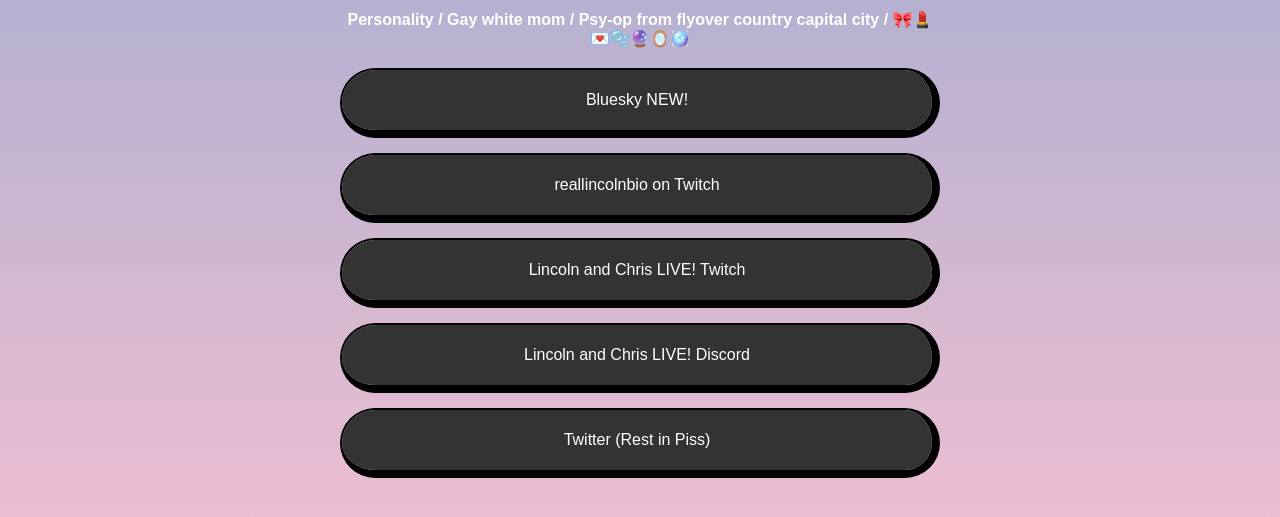
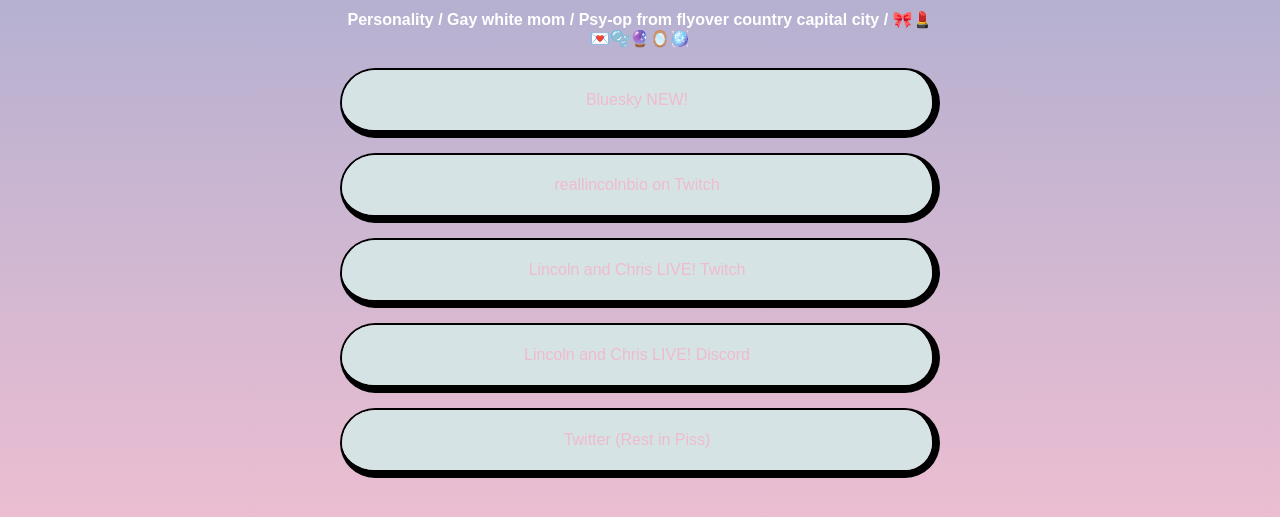
Before and after one commit to reallincolnbio/brieplay, a plain HTML site: page index.html in a window 1280 px wide. Shown: the part 233-750 px from the top of the page. Drawn offline with Linux system fonts and the light colour scheme.

Commit message:
Update styles.css

```diff
--- a/styles.css
+++ b/styles.css
@@ -57,9 +57,9 @@
   flex-direction: column;
   align-items: center;
   padding: 20px 10px; /* Increased padding for taller boxes */
-  background-color: #333;
+  background-color: #d5e3e4;
   text-decoration: none;
-  color: #fff;
+  color: #f0bacf;
   line-height: 1.25; /* Adjusted line height for taller boxes */
 }
 
@@ -68,5 +68,5 @@
 }
 
 .links-list li a:hover {
-  background-color: #d5e3e4;
+  background-color: #9dabd1;
 }
```
